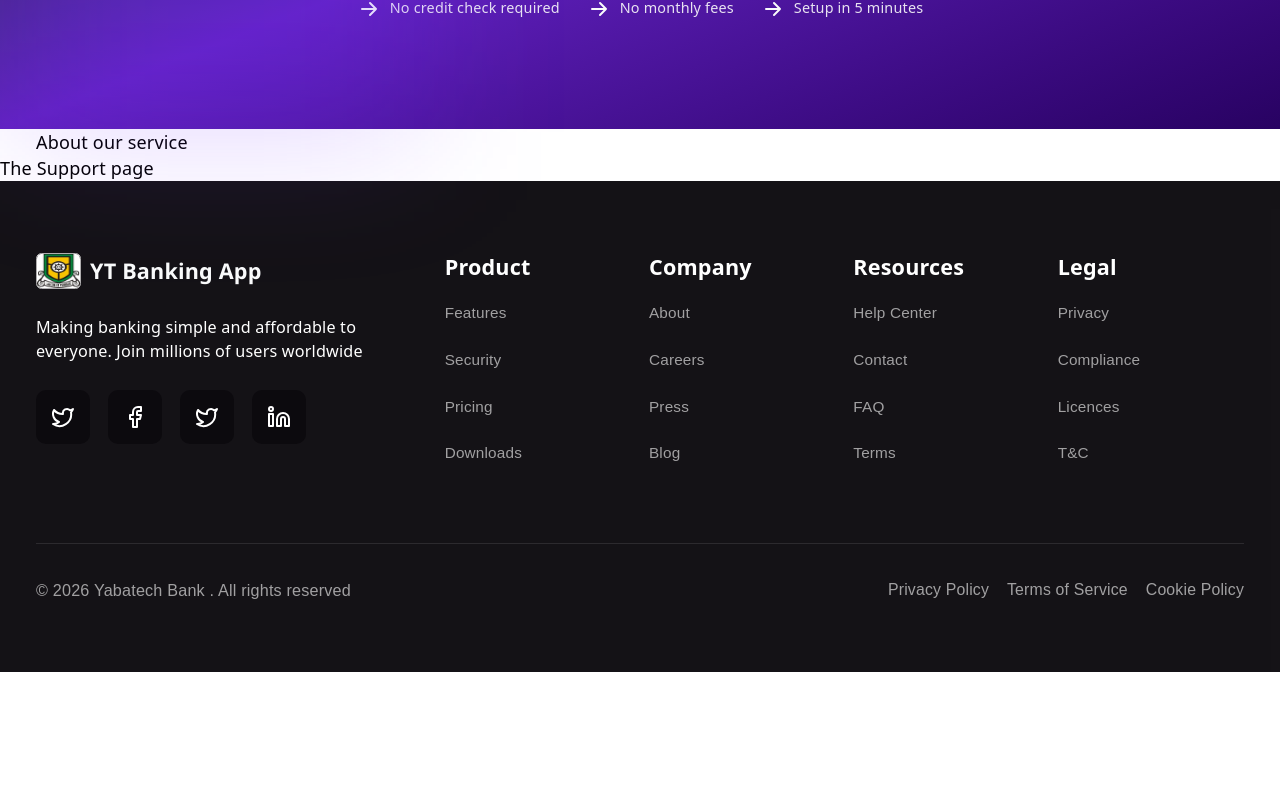
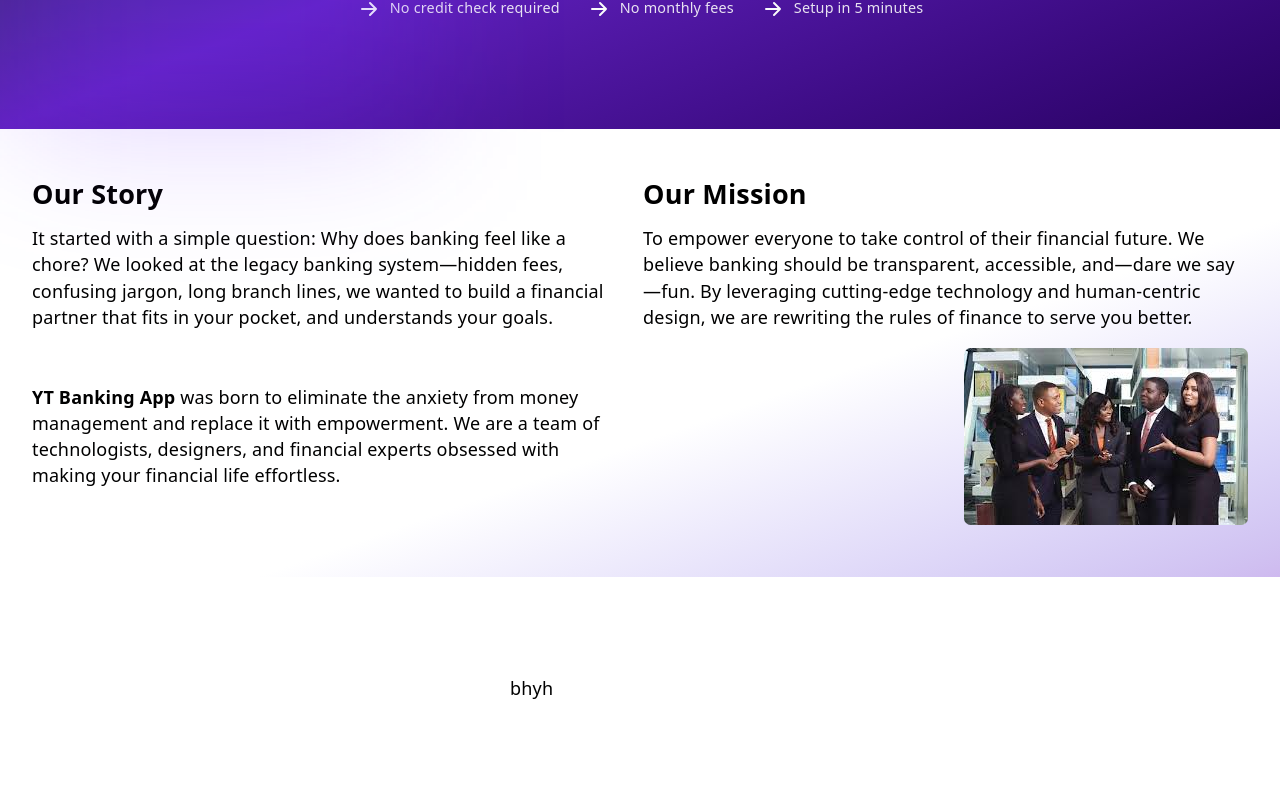
Before and after one commit to Ultimote01/YT-Banking-App, a React (Vite) app: page / in a window 1280 px wide. Shown: the part 2840-3640 px from the top of the page. Before the commit the page ends 3512 px from the top, so only its background shows below. Built offline with nearby package versions, Linux system fonts and the light colour scheme.

Commit message:
About page fixed

```diff
--- a/src/components/About.jsx
+++ b/src/components/About.jsx
@@ -3,9 +3,40 @@ import Container from "./Container";
 export default function About() {
  return (
     <section>
-        <Container>
-                About our service
-        </Container>
+        <div style={{background: "linear-gradient(to right bottom, oklch(100% 0.00011 271.152 / 0.81) 0%, oklch(100% 0.00011 271.152 / 0.81) 60%, oklch(48.411% 0.22876 294.263 / 0.334) 100%)",
+
+        }}
+        className="p-[16px]"
+        >
+        <div className="flex flex-col justify-between lg:flex-row">
+            <div className="px-[16px] py-[2rem]">
+                <h1 className="text-[1.5rem] mb-[1rem] font-semibold">Our Story</h1>
+                <div>
+                <p>
+                It started with a simple question: Why does banking feel like a chore?
+                We looked at the legacy banking system—hidden fees, confusing jargon,
+                long branch lines, we wanted to build a financial partner that fits in your pocket, and understands your goals.
+               </p>
+               <p className="mt-[1rem] lg:mt-[3rem]"><strong>YT Banking App </strong> was born to eliminate the anxiety from money management and replace it with empowerment.
+               We are a team of technologists, designers, and financial experts obsessed with making your financial life effortless.
+               </p>
+               </div>
+            </div>
+            <div className="px-[16px] py-[2rem]">
+                <div>
+                     <h1 className="text-[1.5rem] mb-[1rem] font-semibold">Our Mission</h1>
+                     <p>To empower everyone to take control of their financial future.
+                        We believe banking should be transparent, accessible, and—dare we say—fun.
+                        By leveraging cutting-edge technology and human-centric design,
+                        we are rewriting the rules of finance to serve you better.</p>
+                </div>
+                <div className="hidden justify-end mt-[1rem] lg:flex">
+                        <img className="rounded-md" src="about-us.jpg"/>
+                </div>
+            </div>
+        </div>
+        </div>
+
     </section>
  )
 }
--- a/src/components/Support.jsx
+++ b/src/components/Support.jsx
@@ -1,7 +1,26 @@
+import { Link } from "react-router-dom";
+import Container from "./Container";
+
 export default function Support() {
     return (
         <section>
-            The Support page
+
+             <div style={{backgroundImage: "linear-gradient(to right ,  oklch(31.64% 0.180 288.08) 0%)"}
+            }
+            className="flex items-center justify-center py-[4rem]"
+            >
+              <form>
+                <input/>
+                <nav>
+                    <Link>bh</Link>
+                    <Link>yh</Link>
+                </nav>
+              </form>
+                </div>
+                <div className="py-[5rem]">
+                </div>
+
+
         </section>
     )
 }
```
Also changed, not shown: public/about-us.jpg (added).
